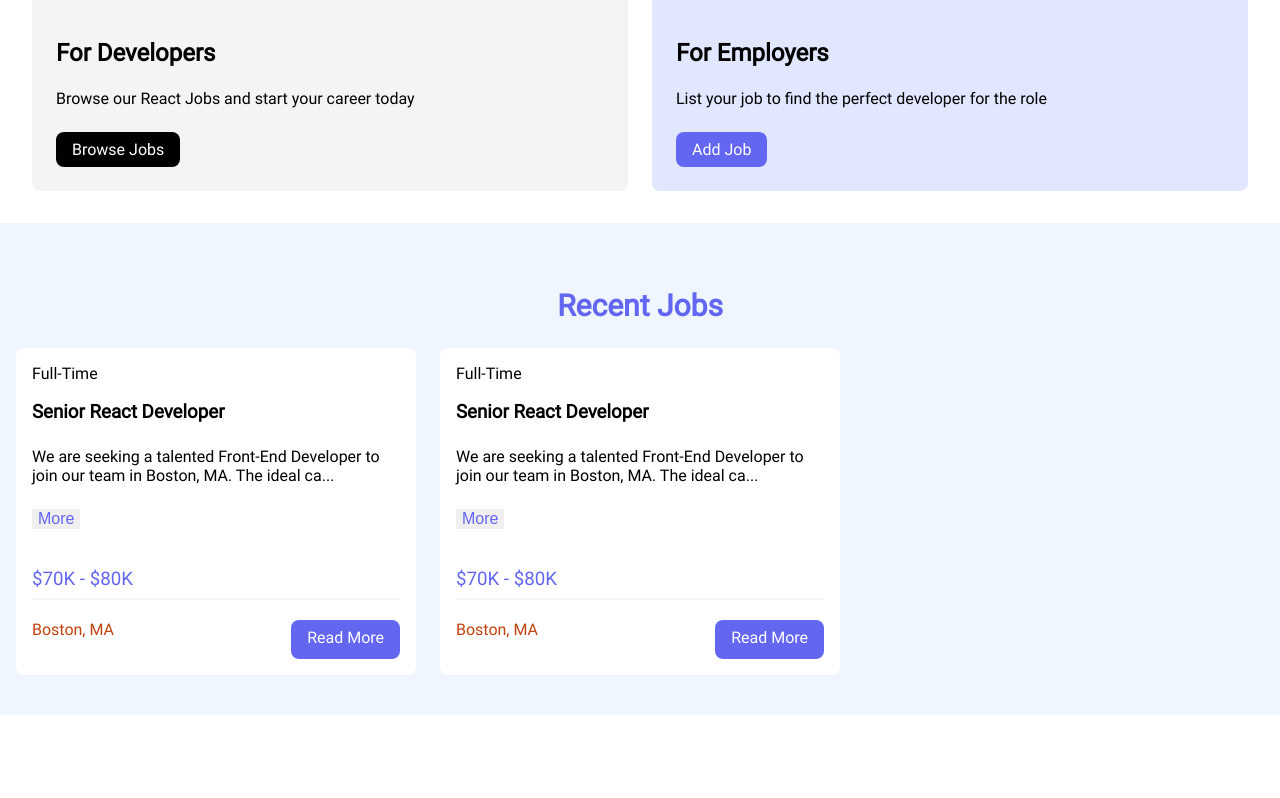
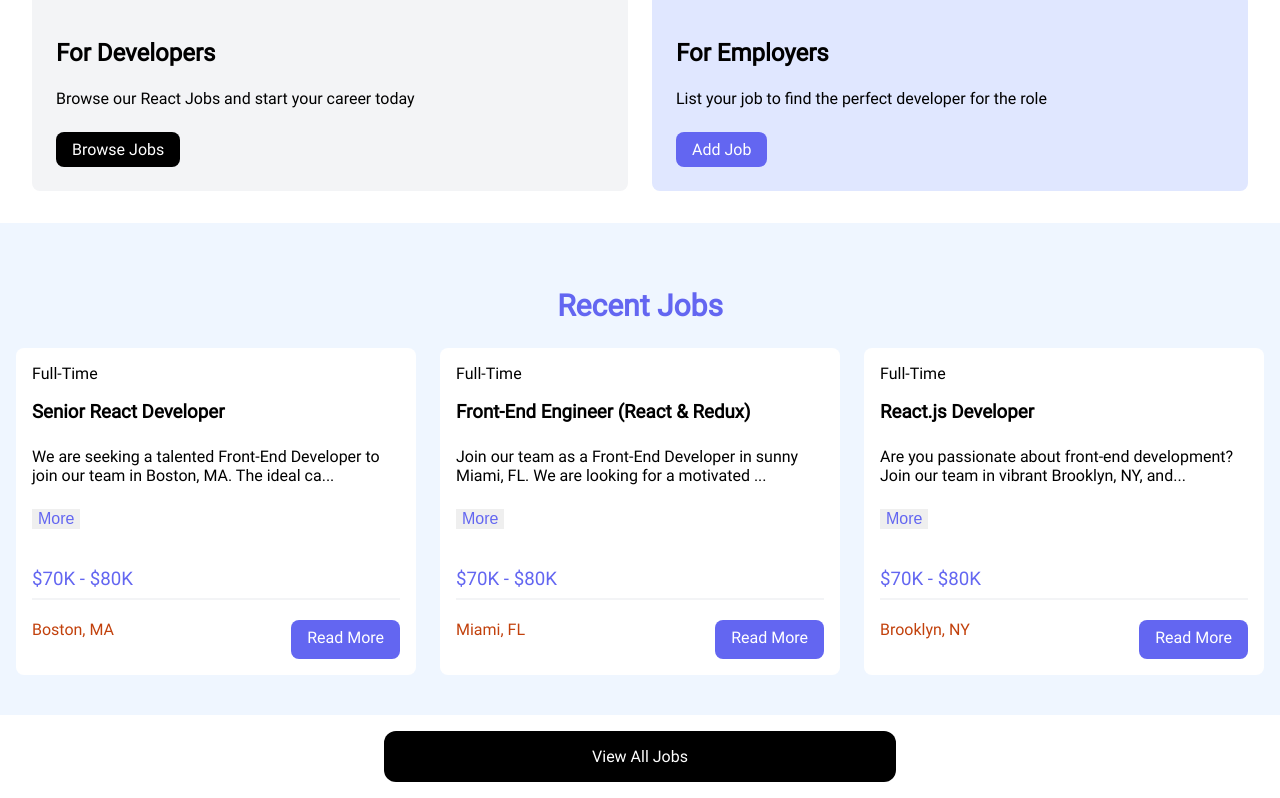
Before and after one commit to NaveenManjappa/job-listing-site, an Angular app in the folder job-angular-css/: page /home in a window 1280 px wide. Shown: the part 360-1158 px from the top of the page. Before the commit the page ends 1075 px from the top, so only its background shows below. Built offline with nearby package versions, Linux system fonts and the light colour scheme; data requests are answered from the project's data file.

Commit message:
job-angular-css Add view all jobs component

```diff
--- a/job-angular-css/src/app/home/home.component.html
+++ b/job-angular-css/src/app/home/home.component.html
@@ -1,3 +1,4 @@
 <app-hero></app-hero>
 <app-home-card></app-home-card>
 <app-job-listings></app-job-listings>
+<app-view-all-jobs></app-view-all-jobs>
--- a/job-angular-css/src/app/home/home.component.ts
+++ b/job-angular-css/src/app/home/home.component.ts
@@ -2,11 +2,12 @@ import { Component } from '@angular/core';
 import { HeroComponent } from "./hero/hero.component";
 import { HomeCardComponent } from "./home-card/home-card.component";
 import { JobListingsComponent } from "./job-listings/job-listings.component";
+import { ViewAllJobsComponent } from './view-all-jobs/view-all-jobs.component';
 
 @Component({
   selector: 'app-home',
   standalone: true,
-  imports: [HeroComponent, HomeCardComponent, JobListingsComponent],
+  imports: [HeroComponent, HomeCardComponent, JobListingsComponent,ViewAllJobsComponent],
   templateUrl: './home.component.html',
   styleUrl: './home.component.css'
 })
--- a/job-angular-css/src/app/home/job-listings/job-listings.component.html
+++ b/job-angular-css/src/app/home/job-listings/job-listings.component.html
@@ -3,36 +3,22 @@
     <h2>Recent Jobs</h2>
   </div>
   <div class="grid">
-    <div class="grid-column">
+    <div class="grid-column" *ngFor="let job of recentJobs">
       <div class="header">
-        <div>Full-Time</div>
-        <h3>Senior React Developer</h3>
+        <div>{{job.type}}</div>
+        <h3>{{job.jobName}}</h3>
       </div>
-      <div class="desc">We are seeking a talented Front-End Developer to join our team in Boston, MA. The ideal ca...
+      <div class="desc">{{job.description.substring(90,0)+'...'}}
       </div>
       <button class="btn-more">More</button>
-      <h3 class="salary">$70K - $80K</h3>
+      <h3 class="salary">{{job.salary}}</h3>
       <div class="border"></div>
       <div class="footer">
-        <div class="location">Boston, MA</div>
+        <div class="location">{{job.location}}</div>
         <a class="btn-jobs" href="/jobs">Read More</a>
       </div>
     </div>
 
-    <div class="grid-column">
-      <div class="header">
-        <div>Full-Time</div>
-        <h3>Senior React Developer</h3>
-      </div>
-      <div class="desc">We are seeking a talented Front-End Developer to join our team in Boston, MA. The ideal ca...
-      </div>
-      <button class="btn-more">More</button>
-      <h3 class="salary">$70K - $80K</h3>
-      <div class="border"></div>
-      <div class="footer">
-        <div class="location">Boston, MA</div>
-        <a class="btn-jobs" href="/jobs">Read More</a>
-      </div>
-    </div>
+
   </div>
 </section>
--- a/job-angular-css/src/app/home/job-listings/job-listings.component.ts
+++ b/job-angular-css/src/app/home/job-listings/job-listings.component.ts
@@ -1,12 +1,29 @@
-import { Component } from '@angular/core';
+import { CommonModule } from '@angular/common';
+import { Component, inject, OnInit } from '@angular/core';
+import { JobsService } from '../../shared/jobs.service';
+import { map } from 'rxjs/operators';
 
 @Component({
   selector: 'app-job-listings',
   standalone: true,
-  imports: [],
+  imports: [CommonModule],
   templateUrl: './job-listings.component.html',
   styleUrl: './job-listings.component.css'
 })
-export class JobListingsComponent {
+export class JobListingsComponent implements OnInit {
+  jobsService = inject(JobsService);
+  recentJobs:any;
 
+  ngOnInit(): void {
+    this.jobsService.getJobs().pipe(
+      map(jobs => (jobs as any[]).slice(0,3))
+    ).subscribe({
+      next: top3Jobs => {
+        this.recentJobs = top3Jobs;
+      },
+      error: err => {
+        console.log(err)
+      }
+    })
+  }
 }
--- a/job-angular-css/src/app/home/view-all-jobs/view-all-jobs.component.css
+++ b/job-angular-css/src/app/home/view-all-jobs/view-all-jobs.component.css
@@ -0,0 +1,15 @@
+section {
+  padding: 1rem 1.5rem;
+  max-width: 32rem;
+  margin: auto;
+}
+a {
+  background-color: white;
+  text-decoration: none;
+  padding: 1rem 1.5rem;
+  background-color: black;
+  color: white;
+  text-align: center;
+  display: block;
+  border-radius: 0.75rem;
+}
--- a/job-angular-css/src/app/home/view-all-jobs/view-all-jobs.component.html
+++ b/job-angular-css/src/app/home/view-all-jobs/view-all-jobs.component.html
@@ -1 +1,3 @@
-<p>view-all-jobs works!</p>
+<section>
+  <a href="/jobs">View All Jobs</a>
+</section>
--- a/job-angular-css/src/app/navbar/navbar.component.css
+++ b/job-angular-css/src/app/navbar/navbar.component.css
@@ -15,6 +15,7 @@
   align-items: center;
   font-size: 25px;
   font-weight: 600;
+  cursor: pointer;
 }
 
 .logo-icon {
@@ -45,5 +46,5 @@
 
 .nav-links a.active {
   background-color: black;
-  border-radius: 3px;
+  border-radius: 5px;
 }
--- a/job-angular-css/src/app/navbar/navbar.component.html
+++ b/job-angular-css/src/app/navbar/navbar.component.html
@@ -1,5 +1,5 @@
 <nav class="navbar">
-  <div class="logo">
+  <div class="logo" routerLink="/home">
     <img src="/icon_angular_gradient.png" class="logo-icon">Angular Jobs
   </div>
   <ul class="nav-links">
```
Also changed, not shown: job-angular-css/src/app/home/view-all-jobs/view-all-jobs.component.ts (+6 -2 lines).
